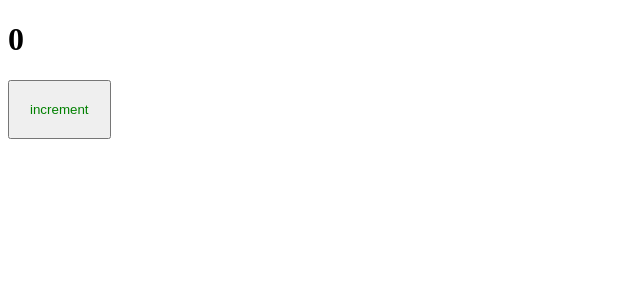
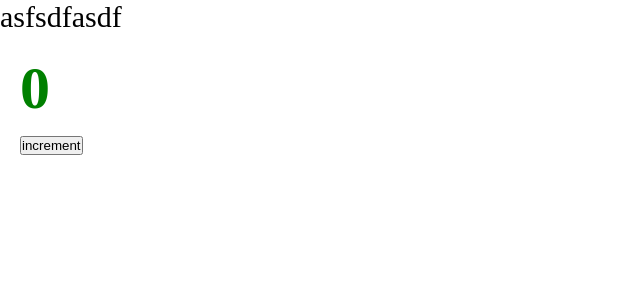
Before and after one commit to danula-ded/UlbiFront, a React app: page / in a window 1280 px wide. Shown: the top 300 px of the page, without its empty margins (0-640 px from the left). Built offline with nearby package versions, Linux system fonts and the light colour scheme.

Commit message:
5. css modules

```diff
--- /dev/null
+++ b/src/App.tsx
@@ -0,0 +1,14 @@
+import React from "react";
+import Counter from "./components/Counter";
+import "./index.scss";
+
+const App = () => {
+  return (
+    <div className="app">
+      asfsdfasdf
+      <Counter />
+    </div>
+  );
+};
+
+export default App;
--- /dev/null
+++ b/src/components/Counter.module.scss
@@ -0,0 +1,4 @@
+.btn {
+  padding: 20px;
+  color: green;
+}
--- a/src/components/Counter.scss
+++ /dev/null
@@ -1,4 +0,0 @@
-button {
-    padding: 20px;
-    color: green;
-}
--- a/src/components/Counter.tsx
+++ b/src/components/Counter.tsx
@@ -1,15 +1,15 @@
-import React, {useState} from 'react';
-import './Counter.scss';
+import React, { useState } from "react";
+import classes from "./Counter.module.scss";
 
 const Counter = () => {
   const [count, setCount] = useState(0);
 
   const increment = () => {
     setCount(count + 1);
-    }
+  };
 
   return (
-        <div>
+    <div className={classes.btn}>
       <h1>{count}</h1>
       <button onClick={increment}>increment</button>
     </div>
--- /dev/null
+++ b/src/index.scss
@@ -0,0 +1,9 @@
+* {
+  margin: 0;
+  padding: 0;
+  box-sizing: border-box;
+}
+
+.app {
+  font-size: 30px;
+}
--- a/src/index.tsx
+++ b/src/index.tsx
@@ -1,9 +1,5 @@
-import {render} from "react-dom";
+import { render } from "react-dom";
 import Counter from "./components/Counter";
+import App from "./App";
 
-render(
-    <div>
-        <Counter/>
-    </div>,
-    document.getElementById('root')
-)
+render(<App />, document.getElementById("root"));
```
Also changed, not shown: package.json (+54 -1 lines), src/global.d.ts (added, +7 -0 lines), 4 other files (tests, documents, lock files or other folders). Lines whose indentation alone changed are shown as unchanged.
